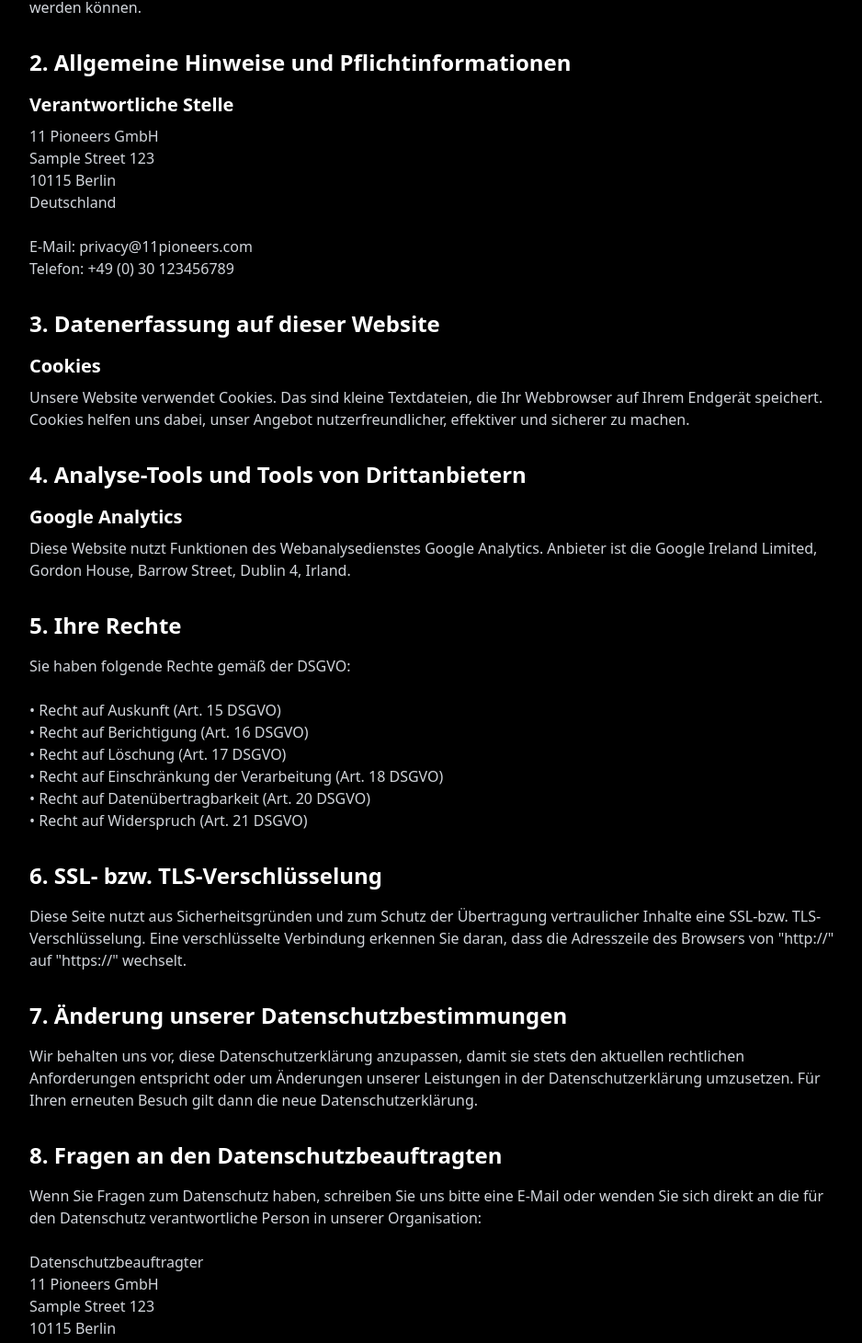
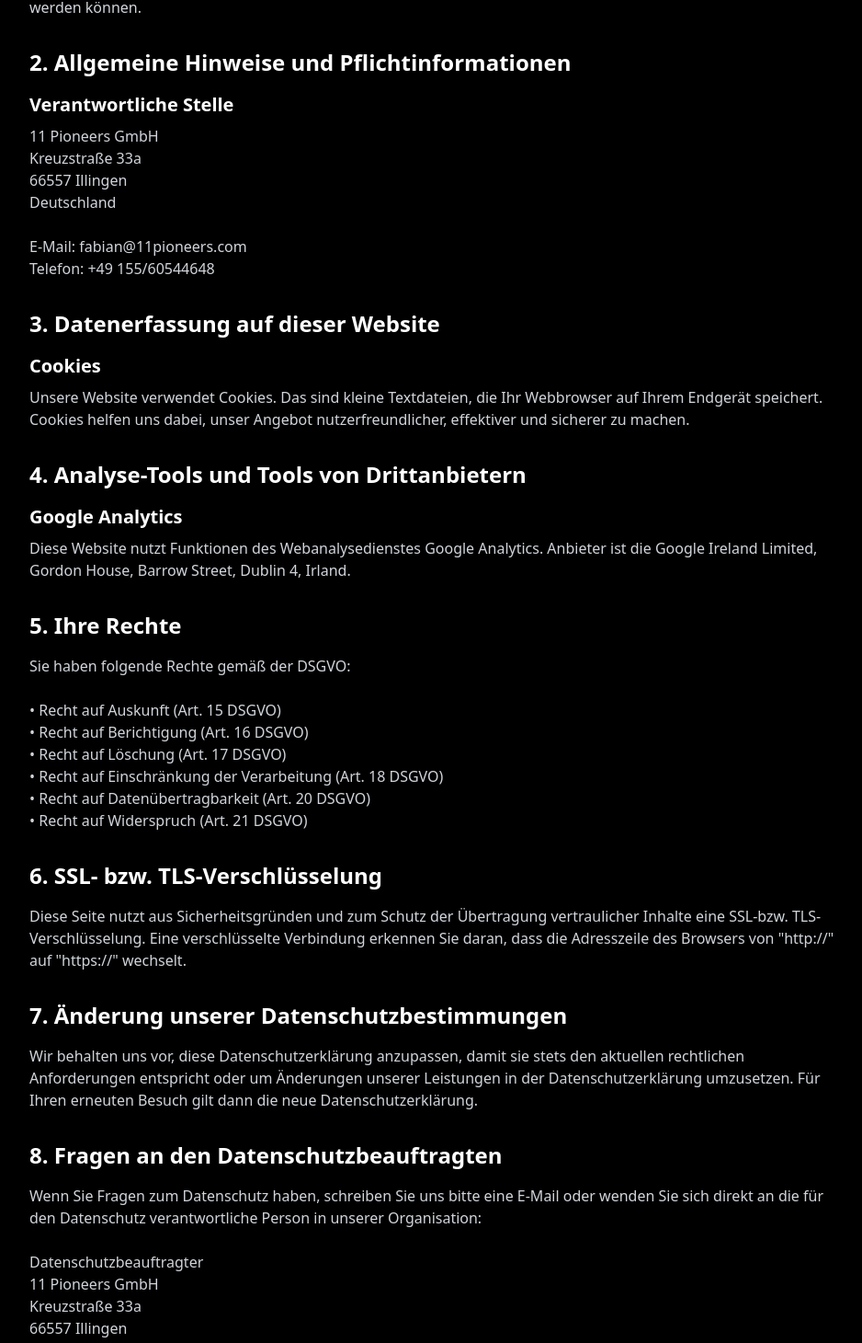
Before and after one commit to CodeScript11/11pioneers-website, a Next.js app: page /datenschutz in a window 1280 px wide. Shown: the part 452-1912 px from the top of the page at 92% size, without its empty margins (160-1098 px from the left). Built offline with nearby package versions, Linux system fonts and the light colour scheme.

Commit message:
Update page.tsx

```diff
--- a/src/app/datenschutz/page.tsx
+++ b/src/app/datenschutz/page.tsx
@@ -25,11 +25,11 @@
                 <h3 className="text-xl font-semibold mb-2">Verantwortliche Stelle</h3>
                 <p className="text-gray-300">
                   11 Pioneers GmbH<br />
-                  Sample Street 123<br />
-                  10115 Berlin<br />
+                  Kreuzstraße 33a<br />
+                  66557 Illingen<br />
                   Deutschland<br /><br />
-                  E-Mail: privacy@11pioneers.com<br />
-                  Telefon: +49 (0) 30 123456789
+                  E-Mail: fabian@11pioneers.com<br />
+                  Telefon: +49 155/60544648
                 </p>
               </div>
 
@@ -89,9 +89,9 @@
                   an die für den Datenschutz verantwortliche Person in unserer Organisation:<br /><br />
                   Datenschutzbeauftragter<br />
                   11 Pioneers GmbH<br />
-                  Sample Street 123<br />
-                  10115 Berlin<br />
-                  E-Mail: dpo@11pioneers.com
+                  Kreuzstraße 33a<br />
+                  66557 Illingen<br />
+                  E-Mail: fabian@11pioneers.com
                 </p>
               </div>
             </div>
```
